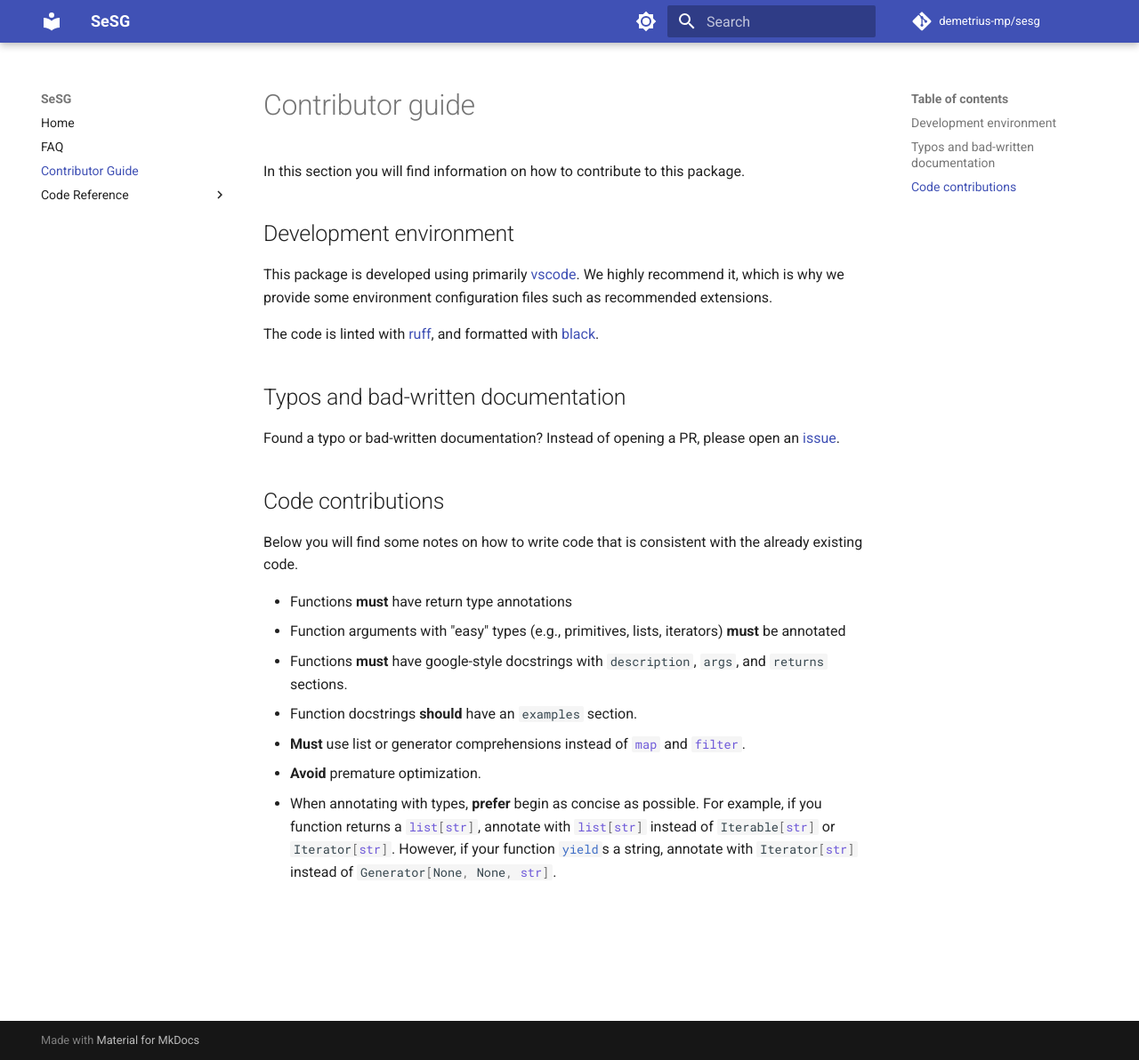
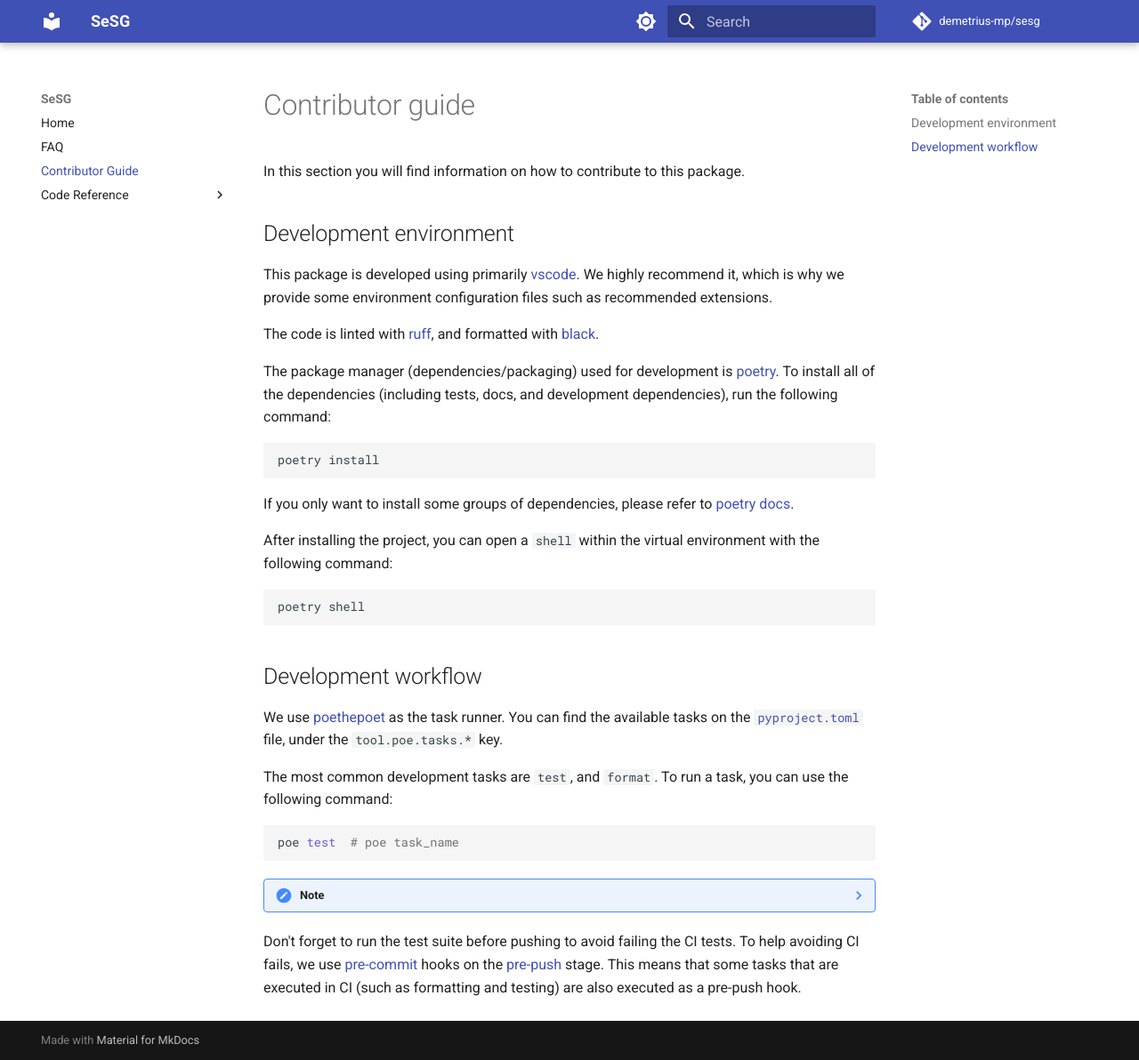
Before and after one commit to demetrius-mp/sesg, an MkDocs documentation site: the page built from docs/contributor-guide.md, in a window 1280 px wide and 1192 px high. Shown: the whole window at 89% size. Built offline with MkDocs 1.6.1 and Material for MkDocs 9.7.7, drawn with Linux system fonts in a browser that asks for light colours; comment, search, counter and statistics services are not loaded.

Commit message:
docs: add minimal contributor guide

````diff
--- a/docs/contributor-guide.md
+++ b/docs/contributor-guide.md
@@ -8,19 +8,37 @@ This package is developed using primarily [vscode](https://code.visualstudio.com
 
 The code is linted with [ruff](https://github.com/charliermarsh/ruff), and formatted with [black](https://github.com/psf/black).
 
+The package manager (dependencies/packaging) used for development is [poetry](https://python-poetry.org/). To install all of the dependencies (including tests, docs, and development dependencies), run the following command:
 
-## Typos and bad-written documentation
+```sh
+poetry install
+```
 
-Found a typo or bad-written documentation? Instead of opening a PR, please open an [issue](https://github.com/demetrius-mp/sesg/issues).
+If you only want to install some groups of dependencies, please refer to [poetry docs](https://python-poetry.org/docs/cli#install).
 
-## Code contributions
+After installing the project, you can open a `shell` within the virtual environment with the following command:
 
-Below you will find some notes on how to write code that is consistent with the already existing code.
+```sh
+poetry shell
+```
 
-- Functions **must** have return type annotations
-- Function arguments with "easy" types (e.g., primitives, lists, iterators) **must** be annotated
-- Functions **must** have google-style docstrings with `description`, `args`, and `returns` sections.
-- Function docstrings **should** have an `examples` section.
-- **Must** use list or generator comprehensions instead of `#!python map` and `#!python filter`.
-- **Avoid** premature optimization.
-- When annotating with types, **prefer** begin as concise as possible. For example, if you function returns a `#!python list[str]`, annotate with `#!python list[str]` instead of `#!python Iterable[str]` or `#!python Iterator[str]`. However, if your function `#!python yield`s a string, annotate with `#!python Iterator[str]` instead of `#!python Generator[None, None, str]`.
+## Development workflow
+
+We use [poethepoet](https://github.com/nat-n/poethepoet) as the task runner. You can find the available tasks on the [`pyproject.toml`](https://github.com/demetrius-mp/sesg/blob/main/pyproject.toml) file, under the `tool.poe.tasks.*` key.
+
+The most common development tasks are `test`, and `format`. To run a task, you can use the following command:
+
+```sh
+poe test  # poe task_name
+```
+
+??? note
+    Please notice that the `poe` command only exists within the virtual environment. This means you need to either enter the virtual environment shell, or run the following command:
+
+    ```sh
+    poetry run poe test  # poetry run poe task_name
+    ```
+
+    Check out [poetry run](https://python-poetry.org/docs/cli#run) docs.
+
+Don't forget to run the test suite before pushing to avoid failing the CI tests. To help avoiding CI fails, we use [pre-commit](https://pre-commit.com/) hooks on the [pre-push](https://pre-commit.com/#confining-hooks-to-run-at-certain-stages) stage. This means that some tasks that are executed in CI (such as formatting and testing) are also executed as a pre-push hook.
````
